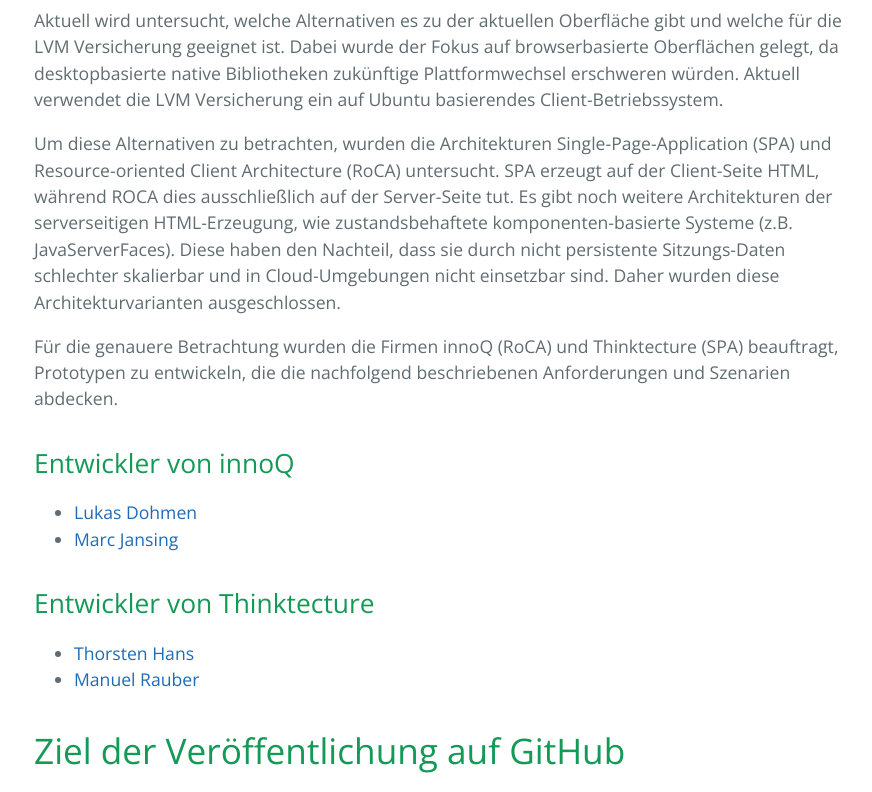
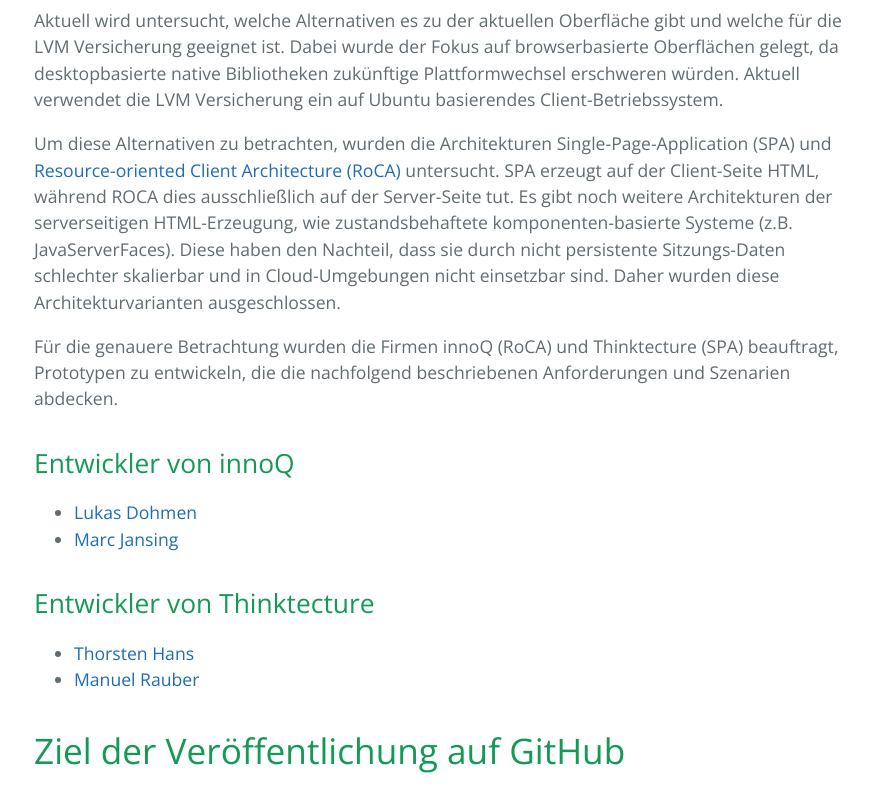
Before and after one commit to LVM-IT/lvm-it.github.io, a plain HTML site: page index_de.html in a window 1280 px wide. Shown: the part 1080-1872 px from the top of the page, without its empty margins (190-1062 px from the left). Drawn offline with nearby package versions, Linux system fonts and the light colour scheme.

Commit message:
Update index_de.html

```diff
--- a/index_de.html
+++ b/index_de.html
@@ -33,7 +33,7 @@
 
 <p>Aktuell wird untersucht, welche Alternativen es zu der aktuellen Oberfläche gibt und welche für die LVM Versicherung geeignet ist. Dabei wurde der Fokus auf browserbasierte Oberflächen gelegt, da desktopbasierte native Bibliotheken zukünftige Plattformwechsel erschweren würden. Aktuell verwendet die LVM Versicherung ein auf Ubuntu basierendes Client-Betriebssystem.</p>
 
-<p>Um diese Alternativen zu betrachten, wurden die Architekturen Single-Page-Application (SPA) und Resource-oriented Client Architecture (RoCA) untersucht. SPA erzeugt auf der Client-Seite HTML, während ROCA dies ausschließlich auf der Server-Seite tut. Es gibt noch weitere Architekturen der serverseitigen HTML-Erzeugung, wie zustandsbehaftete komponenten-basierte Systeme (z.B. JavaServerFaces). Diese haben den Nachteil, dass sie durch nicht persistente Sitzungs-Daten schlechter skalierbar und in Cloud-Umgebungen nicht einsetzbar sind. Daher wurden diese Architekturvarianten ausgeschlossen.</p>
+<p>Um diese Alternativen zu betrachten, wurden die Architekturen Single-Page-Application (SPA) und <a href='http://roca-style.org/'>Resource-oriented Client Architecture (RoCA)</a> untersucht. SPA erzeugt auf der Client-Seite HTML, während ROCA dies ausschließlich auf der Server-Seite tut. Es gibt noch weitere Architekturen der serverseitigen HTML-Erzeugung, wie zustandsbehaftete komponenten-basierte Systeme (z.B. JavaServerFaces). Diese haben den Nachteil, dass sie durch nicht persistente Sitzungs-Daten schlechter skalierbar und in Cloud-Umgebungen nicht einsetzbar sind. Daher wurden diese Architekturvarianten ausgeschlossen.</p>
 
 <p>Für die genauere Betrachtung wurden die Firmen innoQ (RoCA) und Thinktecture (SPA) beauftragt, Prototypen zu entwickeln, die die nachfolgend beschriebenen Anforderungen und Szenarien abdecken.</p>
 
@@ -179,6 +179,9 @@
 <li><a href="https://blog.codecentric.de/en/2013/03/spa-application-angularjs-requirejs-roca-spring/">Diskussion zu SPA und RoCA bei Codecentric</a></li>
 <li><a href="http://tatiyants.com/are-single-page-apps-bad/">Blog zu SPA und RoCA</a></li>
 <li><a href="https://twitter.com/search?q=%23roca%20%23spa&amp;src=typd">Diskussion auf Twitter zu #roca und #spa</a></li>
+<li><a href="https://www.innoq.com/en/articles/2013/06/roca-modell-fuer-die-native-webentwicklung/">Im Web zu Hause / ROCA – Modell für die native Webentwicklung</a></li>
+<li><a href="http://roca-style.org/">Resource-oriented Client Architecture</a></li>
+
 </ul>
 
 <h1>
```
